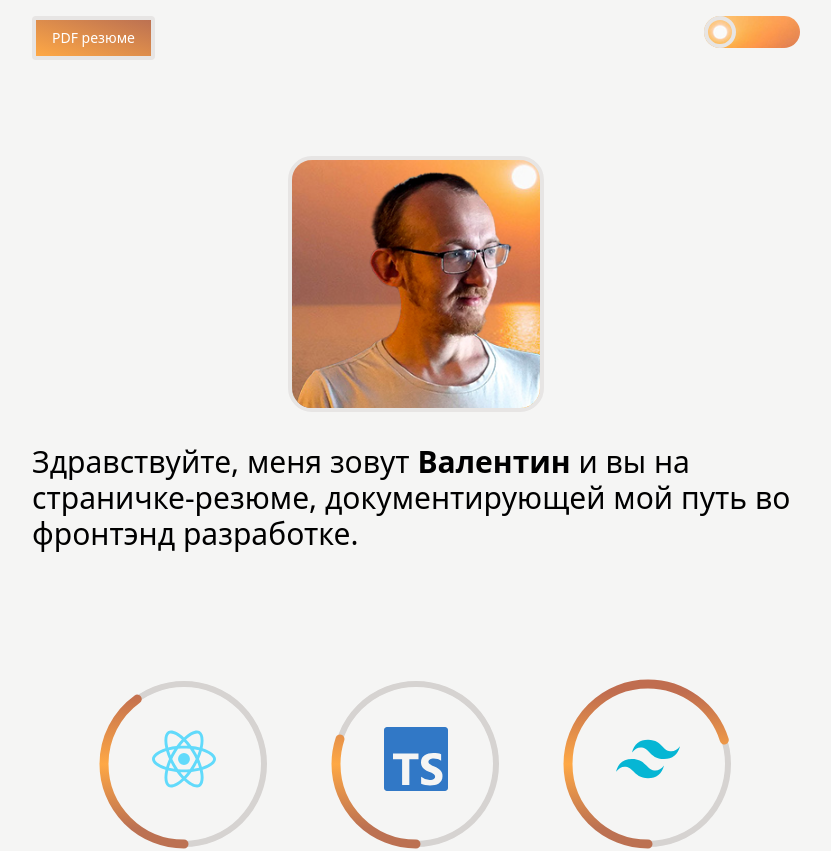
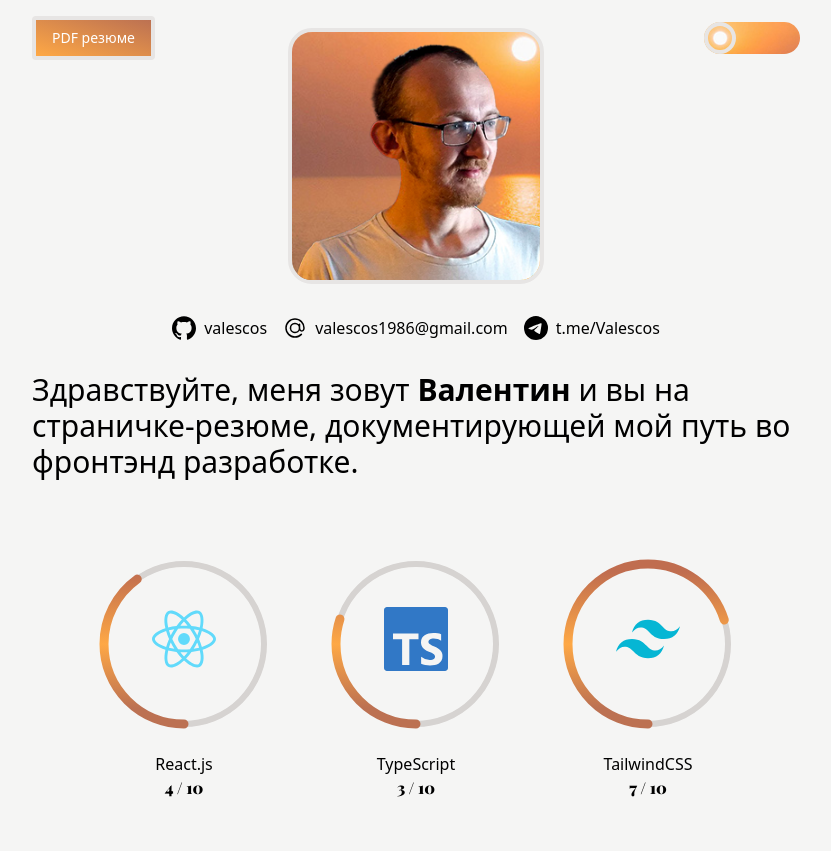
Before and after one commit to valescos/valescos-cv-2, a React (Vite) app: page / in a window 1280 px wide. Shown: the top 851 px of the page, without its empty margins (224-1055 px from the left). Built offline with nearby package versions, Linux system fonts and the light colour scheme; a web font is replaced by a local one.

Commit message:
ContactMe moved

```diff
--- a/src/App.tsx
+++ b/src/App.tsx
@@ -5,7 +5,7 @@ import Skills from "./sections/Skills";
 
 function App() {
   return (
-    <div className="flex flex-col items-center gap-16 font-body">
+    <div className="flex flex-col items-center gap-8 font-body">
       <Header />
       <Hero />
       <Skills />
--- a/src/components/ContactMe.tsx
+++ b/src/components/ContactMe.tsx
@@ -1,7 +1,7 @@
 export default function ContactMe() {
   return (
     <nav>
-      <ul className="flex justify-between gap-2">
+      <ul className="flex justify-between gap-4">
         <a
           href="https://github.com/valescos"
           className="flex gap-2 [&>svg]:transition-transform [&>svg]:hover:scale-[110%]"
--- a/src/sections/Header.tsx
+++ b/src/sections/Header.tsx
@@ -7,7 +7,12 @@ export default function Header() {
   const { RESPONSIVE_WRAPPER, THEME_BORDER } = useTailwindConst();
 
   return (
-    <header className={cn("flex justify-between py-4", RESPONSIVE_WRAPPER)}>
+    <header
+      className={cn(
+        "flex items-center justify-between py-4",
+        RESPONSIVE_WRAPPER,
+      )}
+    >
       <Button
         className={cn(
           "self-start rounded bg-gradient-to-tr from-[#fea845] to-[#bc7152] px-4 py-2 text-sm text-white data-[active]:opacity-80 data-[hover]:opacity-80 dark:from-[#015088] dark:to-[#01315f]",
--- a/src/sections/Hero.tsx
+++ b/src/sections/Hero.tsx
@@ -1,6 +1,7 @@
 import { useTailwindConst } from "../hooks/useTailwindConst";
 import { cn } from "../utilities/cn";
 import avatar from "../assets/img/avatar_sm.png";
+import ContactMe from "../components/ContactMe";
 
 export default function Hero() {
   const { RESPONSIVE_WRAPPER, THEME_BORDER } = useTailwindConst();
@@ -8,7 +9,7 @@ export default function Hero() {
   return (
     <section
       className={cn(
-        "flex flex-col items-center gap-8 py-4",
+        "-mt-4 flex flex-col items-center gap-8 md:-mt-20",
         RESPONSIVE_WRAPPER,
       )}
     >
@@ -24,6 +25,7 @@ export default function Hero() {
           className="dark:saturate-[0.5]"
         />
       </div>
+      <ContactMe />
       <h2 className="text-3xl">
         Здравствуйте, меня зовут <strong>Валентин</strong> и вы на
         страничке-резюме, документирующей мой путь во фронтэнд разработке.
```
